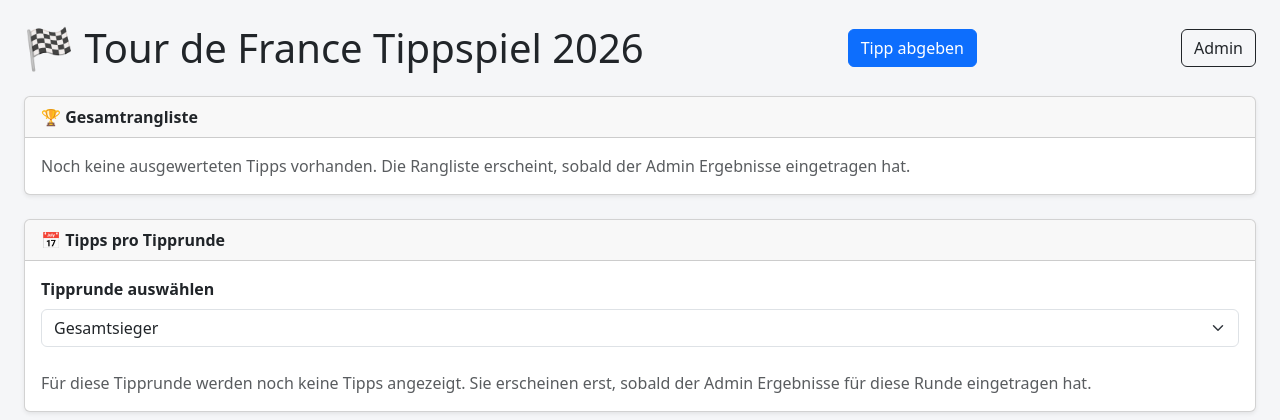
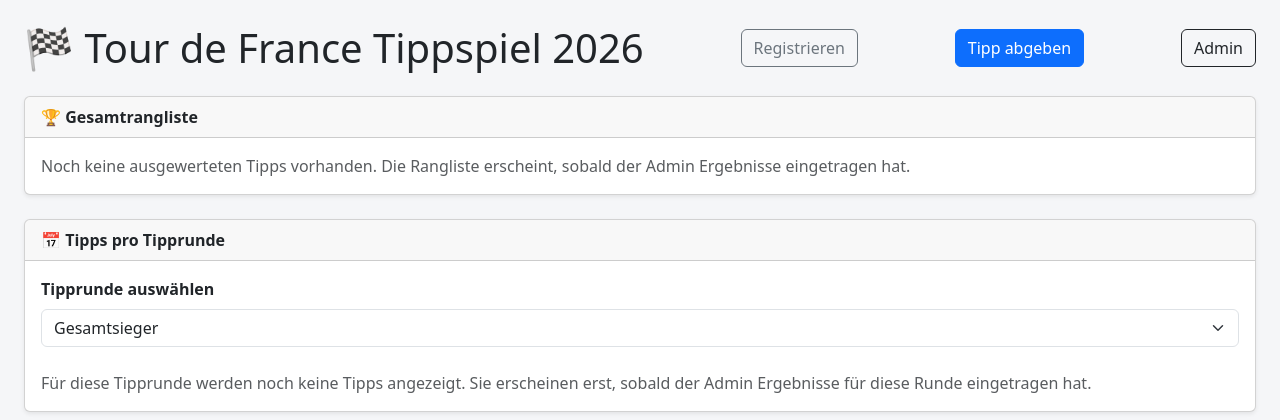
Before and after one commit to DrJEcht/tour-tippspiel, a Flask app: page / in a window 1280 px wide. Shown: the top 420 px of the page. Run offline with Flask 3, Linux system fonts and the light colour scheme.

Commit message:
Update index.html with registration button

```diff
--- a/templates/index.html
+++ b/templates/index.html
@@ -50,6 +50,7 @@
   <div class="container-fluid py-4 px-4">
     <div class="d-flex justify-content-between align-items-center mb-4">
       <h1 class="mb-0">🏁 Tour de France Tippspiel 2026</h1>
+      <a class="btn btn-outline-secondary" href="{{ url_for('registrieren') }}">Registrieren</a>
       <a class="btn btn-primary" href="{{ url_for('tippen') }}">Tipp abgeben</a>
       <a class="btn btn-outline-dark" href="{{ url_for('admin') }}">Admin</a>
     </div>
```
